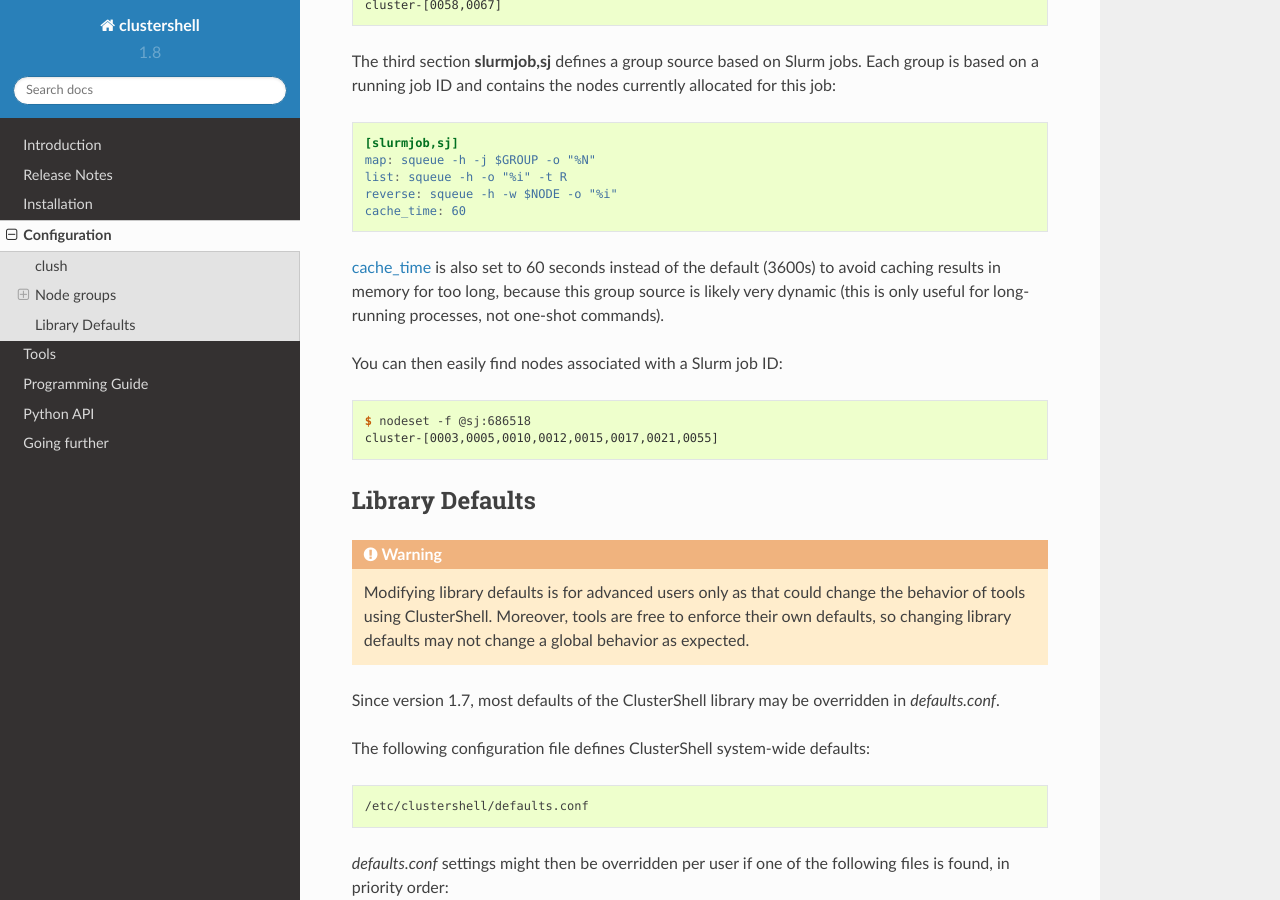
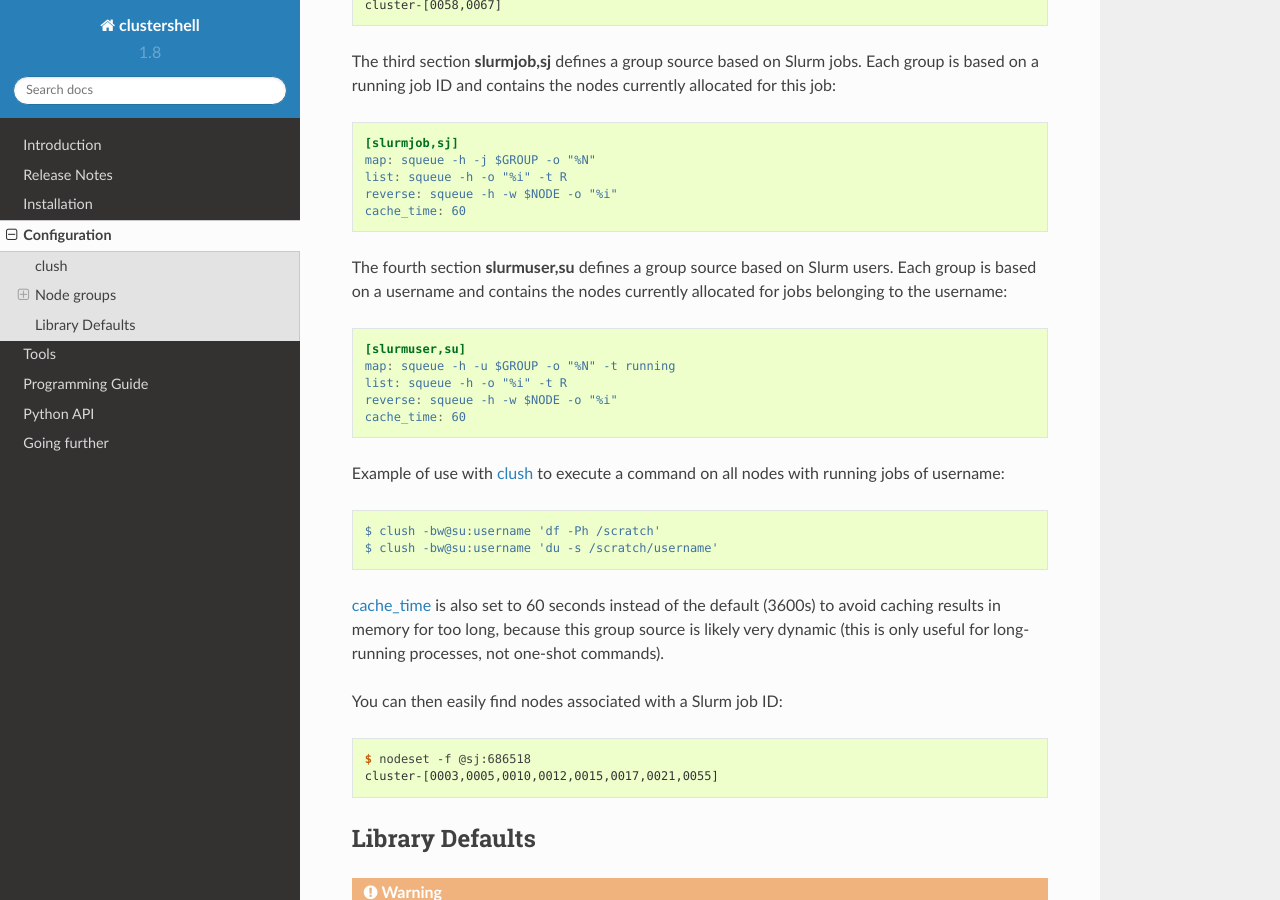
Before and after one commit to cea-hpc/clustershell, a Sphinx documentation site: the page built from doc/sphinx/config.rst, in a window 1280 px wide and 900 px high, scrolled down 7373 px. Built offline with Sphinx 7.4.7 and the Read the Docs theme 2.0.0, drawn with Linux system fonts in a browser that asks for light colours.

Commit message:
Added configuration section for section slurmuser,su

```diff
--- a/doc/sphinx/config.rst
+++ b/doc/sphinx/config.rst
@@ -439,6 +439,22 @@ allocated for this job::
     reverse: squeue -h -w $NODE -o "%i"
     cache_time: 60
 
+The fourth section **slurmuser,su** defines a group source based on Slurm users.
+Each group is based on a username and contains the nodes currently
+allocated for jobs belonging to the username::
+
+    [slurmuser,su]
+    map: squeue -h -u $GROUP -o "%N" -t running
+    list: squeue -h -o "%i" -t R
+    reverse: squeue -h -w $NODE -o "%i"
+    cache_time: 60
+
+Example of use with :ref:`clush <clush-tool>` to execute a command on all nodes
+with running jobs of username::
+
+    $ clush -bw@su:username 'df -Ph /scratch'
+    $ clush -bw@su:username 'du -s /scratch/username'
+
 :ref:`cache_time <group-external-caching>` is also set to 60 seconds instead
 of the default (3600s) to avoid caching results in memory for too long, because
 this group source is likely very dynamic (this is only useful for long-running
```
Also changed, not shown: 1 other file.
